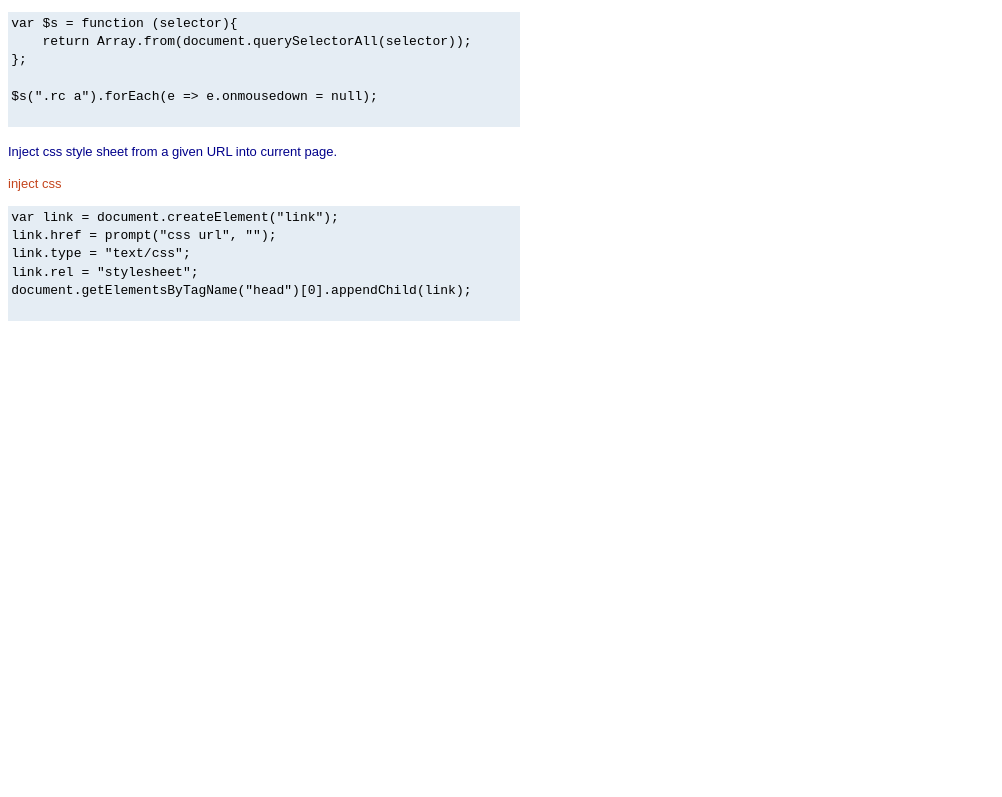
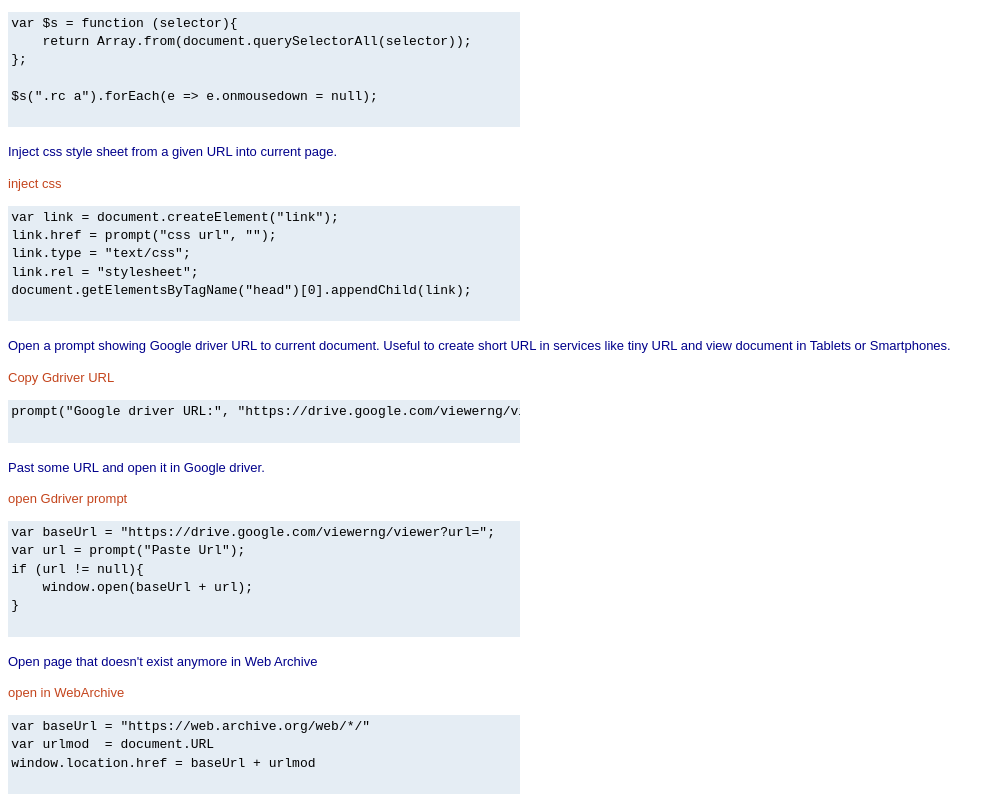
Before and after one commit to caiorss/bookmarklet-maker, a plain HTML site: page index.html in a window 1280 px wide. Shown: the part 1622-2419 px from the top of the page, without its empty margins (0-1002 px from the left). Before the commit the page ends 1946 px from the top, so only its background shows below. Drawn offline with Linux system fonts and the light colour scheme.

Commit message:
Updtate gh-pages

```diff
--- a/index.html
+++ b/index.html
@@ -217,6 +217,41 @@ link.rel = "stylesheet";
 document.getElementsByTagName("head")[0].appendChild(link);
       </pre>
 
+
+
+      <p>Open a prompt showing Google driver URL to current document. Useful to
+create short URL in services like tiny URL and view document in
+Tablets or Smartphones.</p>
+      <p><a href="javascript:(function()%7Bprompt(%22Google%20driver%20URL%3A%22%2C%20%22https%3A%2F%2Fdrive.google.com%2Fviewerng%2Fviewer%3Furl%3D%22%20%2B%20document.URL)%3B%7D)()%3B">Copy Gdriver URL</a></p>
+      <pre>
+prompt("Google driver URL:", "https://drive.google.com/viewerng/viewer?url=" + document.URL);
+      </pre>
+
+
+      <p>Past some URL and open it in Google driver.</p>
+      <p>
+      <a href="javascript:(function()%7Bvar%20baseUrl%20%3D%20%22https%3A%2F%2Fdrive.google.com%2Fviewerng%2Fviewer%3Furl%3D%22%3B%0Avar%20url%20%3D%20prompt(%22Paste%20Url%22)%3B%0Aconsole.log(%22Url%20%3D%20%22%20%2B%20url)%20%3B%0Aif%20(url%20!%3D%20null)%7B%0A%20%20%20%20window.open(baseUrl%20%2B%20url)%3B%0A%7D%7D)()%3B">open Gdriver prompt</a>
+      </p>
+      <pre>
+var baseUrl = "https://drive.google.com/viewerng/viewer?url=";
+var url = prompt("Paste Url");
+if (url != null){
+    window.open(baseUrl + url);
+}
+ </pre>
+
+
+      <p>Open page that doesn't exist anymore in Web Archive</p>
+      <p>
+      <a href="javascript:(function()%7Bvar%20baseUrl%20%3D%20%22https%3A%2F%2Fweb.archive.org%2Fweb%2F*%2F%22%0Avar%20urlmod%20%20%3D%20document.URL%0Awindow.location.href%20%3D%20baseUrl%20%2B%20urlmod%7D)()%3B">open in WebArchive</a>
+      </p>
+      <pre>
+var baseUrl = "https://web.archive.org/web/*/"
+var urlmod  = document.URL
+window.location.href = baseUrl + urlmod
+      </pre>
+
+
     </div>
 
   </body>
```
